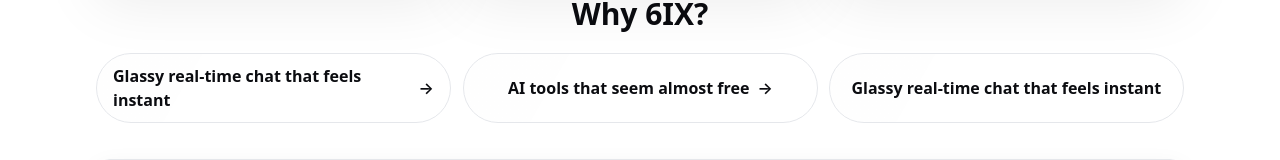
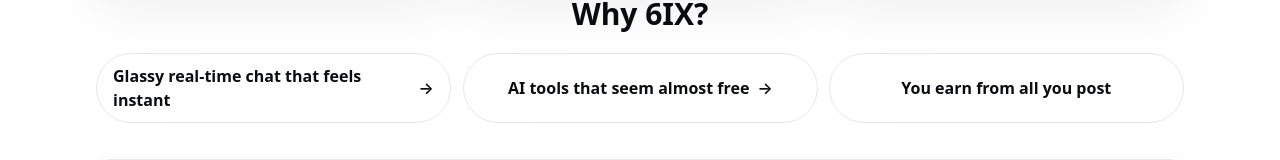
Before and after one commit to 6ixplatform/6ix, a Next.js app: page / in a window 1280 px wide. Shown: the part 496-656 px from the top of the page. Built offline with nearby package versions, Linux system fonts and the light colour scheme; no server answers.

Commit message:
feat: adjustments for all pages.tsx

```diff
--- a/src/app/page.tsx
+++ b/src/app/page.tsx
@@ -197,7 +197,7 @@
             <span aria-hidden="true" className="hidden sm:inline">→</span>
           </Link>
            <Link href="/auth/signup" className="btn btn-ghost jelly sheen water-mobile w-full justify-between items-center" style={{ color: 'var(--fg)', borderColor: 'var(--hairline)' }}>
-            <span>Glassy real-time chat that feels instant</span>
+            <span>You earn from all you post</span>
             <span aria-hidden="true" className="sm:hidden">↓</span>
 
           </Link>
```
